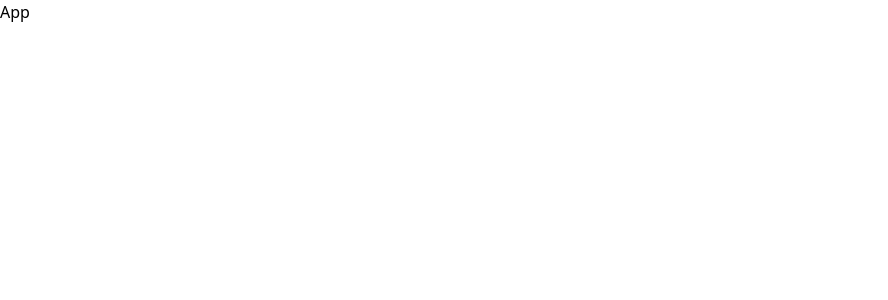
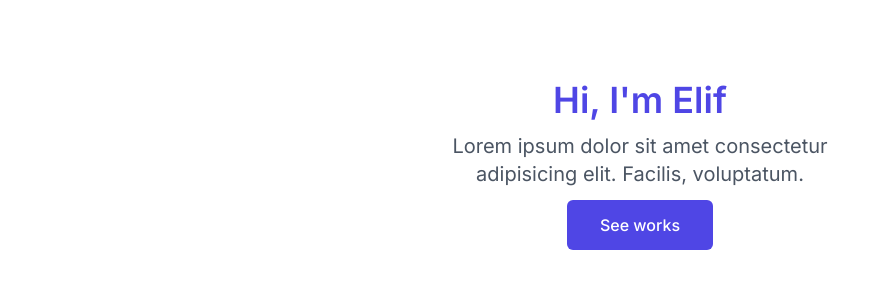
Before and after one commit to elifraydin/portfolio-react-tailwind, a React (Vite) app: page / in a window 1280 px wide. Shown: the top 300 px of the page, without its empty margins (0-888 px from the left). Built offline with nearby package versions, Linux system fonts and the light colour scheme.

Commit message:
Create HeroSection

```diff
--- a/index.html
+++ b/index.html
@@ -5,6 +5,9 @@
     <link rel="icon" type="image/svg+xml" href="/vite.svg" />
     <meta name="viewport" content="width=device-width, initial-scale=1.0" />
     <title>Vite + React</title>
+    <link rel="preconnect" href="https://fonts.googleapis.com">
+<link rel="preconnect" href="https://fonts.gstatic.com" crossorigin>
+<link href="https://fonts.googleapis.com/css2?family=Inter:wght@300;400;500;600;700&display=swap" rel="stylesheet">
   </head>
   <body>
     <div id="root"></div>
--- a/src/App.jsx
+++ b/src/App.jsx
@@ -1,9 +1,10 @@
 import React from 'react'
+import HeroSection from './components/HeroSection'
 
 function App() {
   return (
-    <div>
-      App
+    <div className='font-inter'>
+      <HeroSection/>
     </div>
   )
 }
--- /dev/null
+++ b/src/components/HeroSection.jsx
@@ -0,0 +1,15 @@
+import React from 'react'
+
+function HeroSection() {
+    return (
+        <div className='flex items-center justify-center flex-col py-20'>
+            <div className='text-center'>
+                <h1 className='text-2xl md:text-4xl mb-1 md:mb-3 text-indigo-600 font-semibold'>Hi, I'm Elif</h1>
+                <p className='text-md md:text-xl max-w-md mb-3 text-gray-600'>Lorem ipsum dolor sit amet consectetur adipisicing elit. Facilis, voluptatum.</p>
+                <a href='/#' className='inline-block px-8 py-3 border border-transparent text-base font-medium rounded-md text-white bg-indigo-600 hover:bg-indigo-700 md:text-md'>See works</a>
+            </div>
+
+        </div>
+    )
+}
+export default HeroSection
--- a/tailwind.config.cjs
+++ b/tailwind.config.cjs
@@ -7,7 +7,11 @@
   darkMode:'class',
 
   theme: {
-    extend: {},
+    extend: {
+      fontFamily: {
+        inter: ['inter', 'serif']
+      },
+    }
   },
   plugins: [],
 }
```
